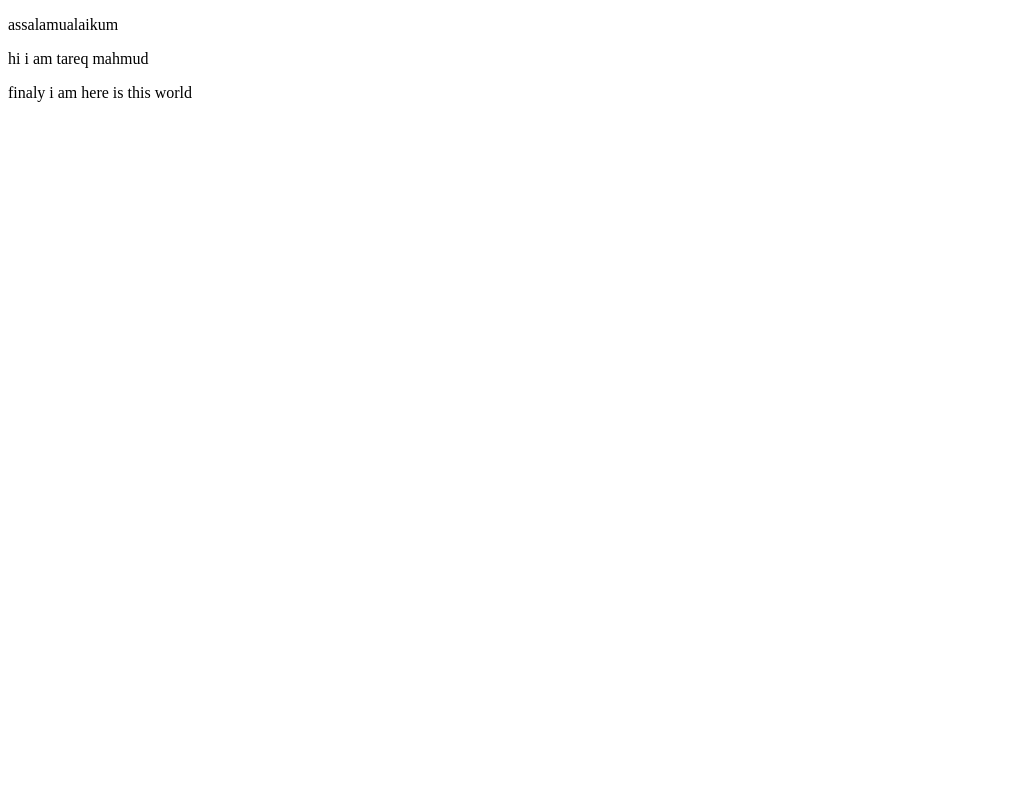
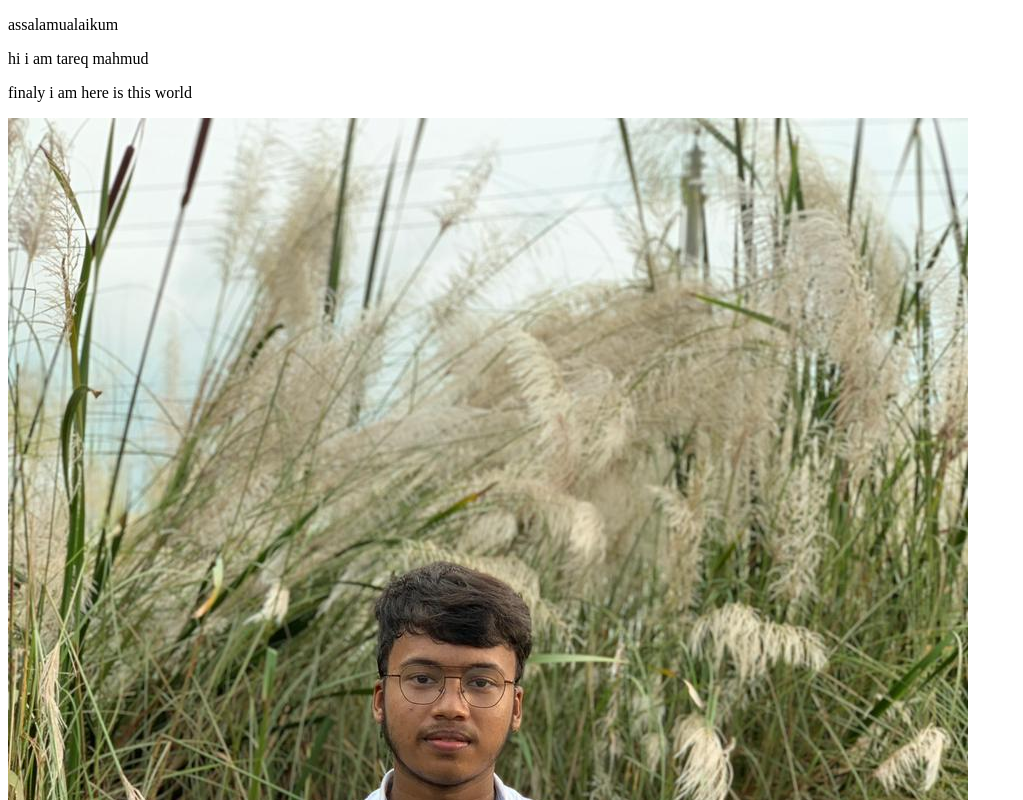
Before and after one commit to tareqCSS/it-s-ME, a plain HTML site: page index.html in a window 1280 px wide. Shown: the top 800 px of the page, without its empty margins (0-1023 px from the left). Drawn offline with Linux system fonts and the light colour scheme.

Commit message:
pic are added

```diff
--- a/index.html
+++ b/index.html
@@ -10,5 +10,6 @@
     <p>assalamualaikum</p>
     <p>hi i am tareq mahmud </p>
     <p>finaly i am here is this world </p>
+    <img src="tm.jpg" alt="">
 </body>
 </html>
```
Also changed, not shown: tm.jpg (added).
